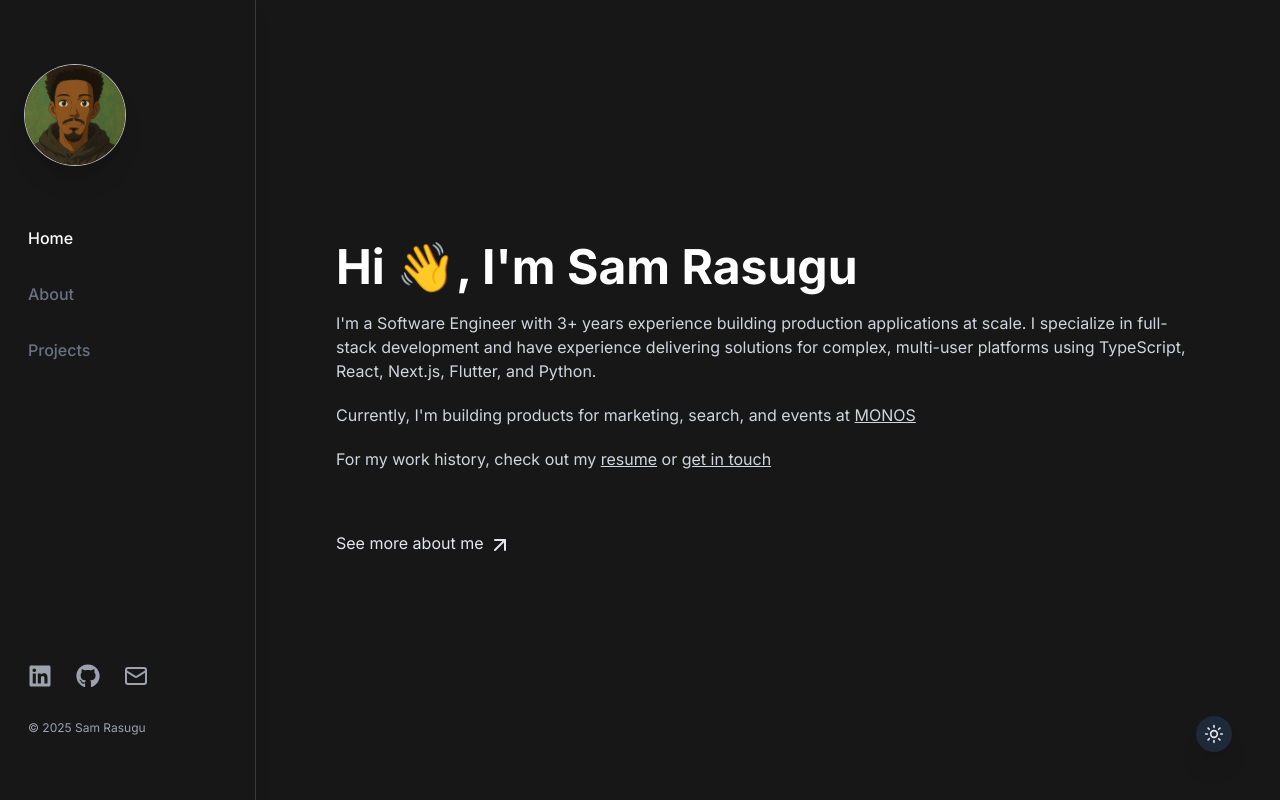
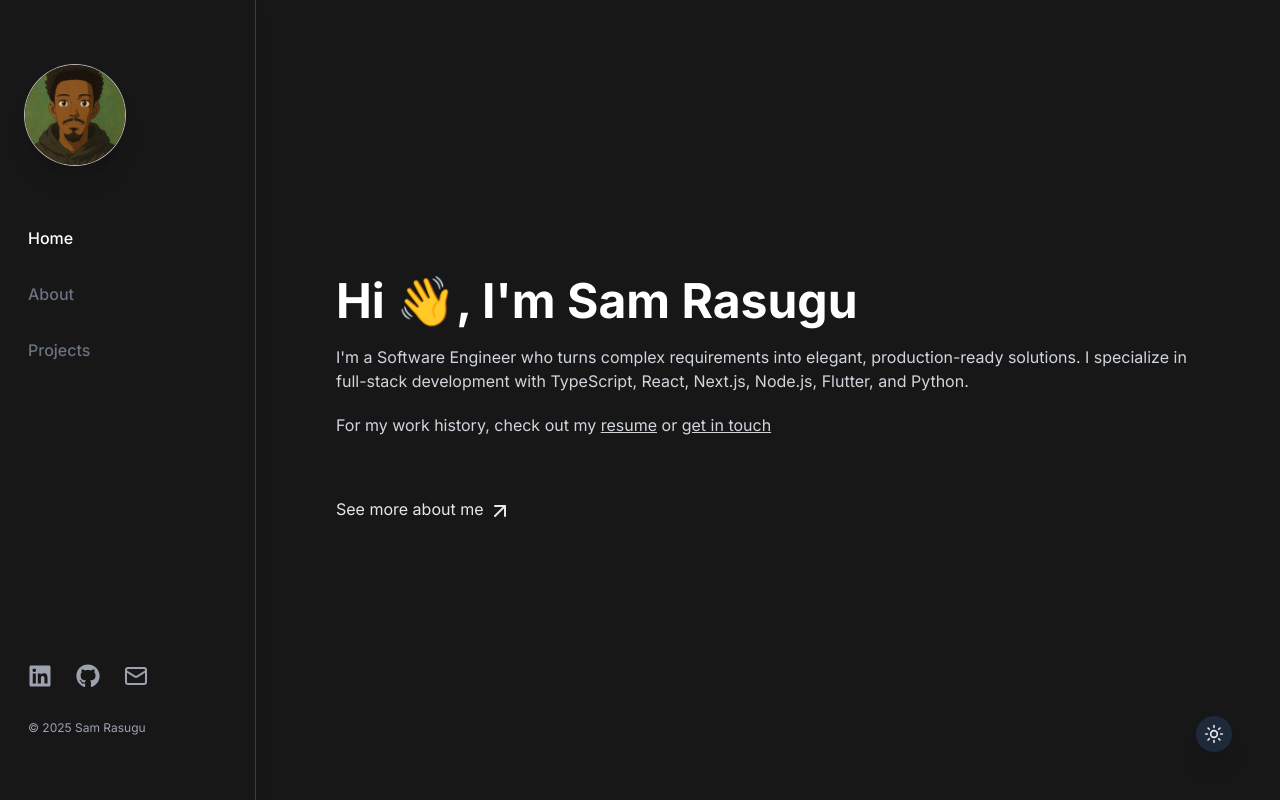
Before and after one commit to samrasugu/sam-rasugu, a Next.js app: page / in a window 1280 px wide. Built offline with nearby package versions, Linux system fonts and the light colour scheme.

Commit message:
update: about copy

```diff
--- a/app/page.tsx
+++ b/app/page.tsx
@@ -11,23 +11,10 @@ export default function Home() {
             Hi 👋, I&apos;m Sam Rasugu
           </p>
           <p className="text-base text-gray-700 dark:text-gray-300">
-            I&apos;m a Software Engineer with 3+ years experience building
-            production applications at scale. I specialize in full-stack
-            development and have experience delivering solutions for complex,
-            multi-user platforms using TypeScript, React, Next.js, Flutter, and
+            I&apos;m a Software Engineer who turns complex requirements into
+            elegant, production-ready solutions. I specialize in full-stack
+            development with TypeScript, React, Next.js, Node.js, Flutter, and
             Python.
-          </p>
-          <p className="text-base text-gray-700 dark:text-gray-300">
-            Currently, I&apos;m building products for marketing, search, and
-            events at{" "}
-            <a
-              href="https://www.monos.ai/"
-              className="underline"
-              target="_blank"
-              rel="noopener noreferrer"
-            >
-              MONOS
-            </a>
           </p>
           <p className="text-base text-gray-700 dark:text-gray-300">
             For my work history, check out my{" "}
--- a/components/about/DescriptionSection.tsx
+++ b/components/about/DescriptionSection.tsx
@@ -11,10 +11,10 @@ export default function DescriptionSection() {
         </h1>
       </div>
       <p className="text-gray-700 dark:text-gray-300">
-        I&apos;m Sam Rasugu, a Software Engineer with 3+ years of experience
-        building full-stack production applications that serve users globally. I
-        specialize in building scalable solutions using TypeScript, React,
-        Next.js, Flutter, and Python.
+        I&apos;m a Software Engineer who turns complex requirements into
+        elegant, production-ready solutions. I specialize in full-stack
+        development with TypeScript, React, Next.js, Node.js, Flutter, and
+        Python.
       </p>
       <p className="text-gray-700 dark:text-gray-300 mt-4">
         Beyond development, I&apos;m expanding my expertise in cloud
--- a/components/about/SkillsSection.tsx
+++ b/components/about/SkillsSection.tsx
@@ -5,15 +5,22 @@ export default function SkillsSection() {
   const skillCategories = [
     {
       title: "Languages",
-      skills: ["TypeScript", "JavaScript", "Python", "Dart"],
+      skills: ["TypeScript", "JavaScript", "Python"],
     },
     {
       title: "Frontend",
-      skills: ["React", "Next.js", "React Native", "Flutter", "Tailwind CSS"],
+      skills: [
+        "React",
+        "Next.js",
+        "Flutter",
+        "React Native",
+        "Jest",
+        "Tailwind CSS",
+      ],
     },
     {
       title: "Backend",
-      skills: ["Node.js", "Express.js", "Flask"],
+      skills: ["Node.js", "Express.js", "Flask", "REST APIs", "Pytest"],
     },
     {
       title: "Databases",
@@ -21,14 +28,11 @@ export default function SkillsSection() {
     },
     {
       title: "Cloud & DevOps",
-      skills: [
-        "AWS (EC2, Amplify, Route53, CloudFront, RDS, VPC, ELB)",
-        "Firebase",
-      ],
+      skills: ["AWS", "Firebase", "Docker"],
     },
     {
       title: "Tools",
-      skills: ["Git", "GitHub", "Figma"],
+      skills: ["Git", "Flutter Test", "Figma"],
     },
   ];
 
```
